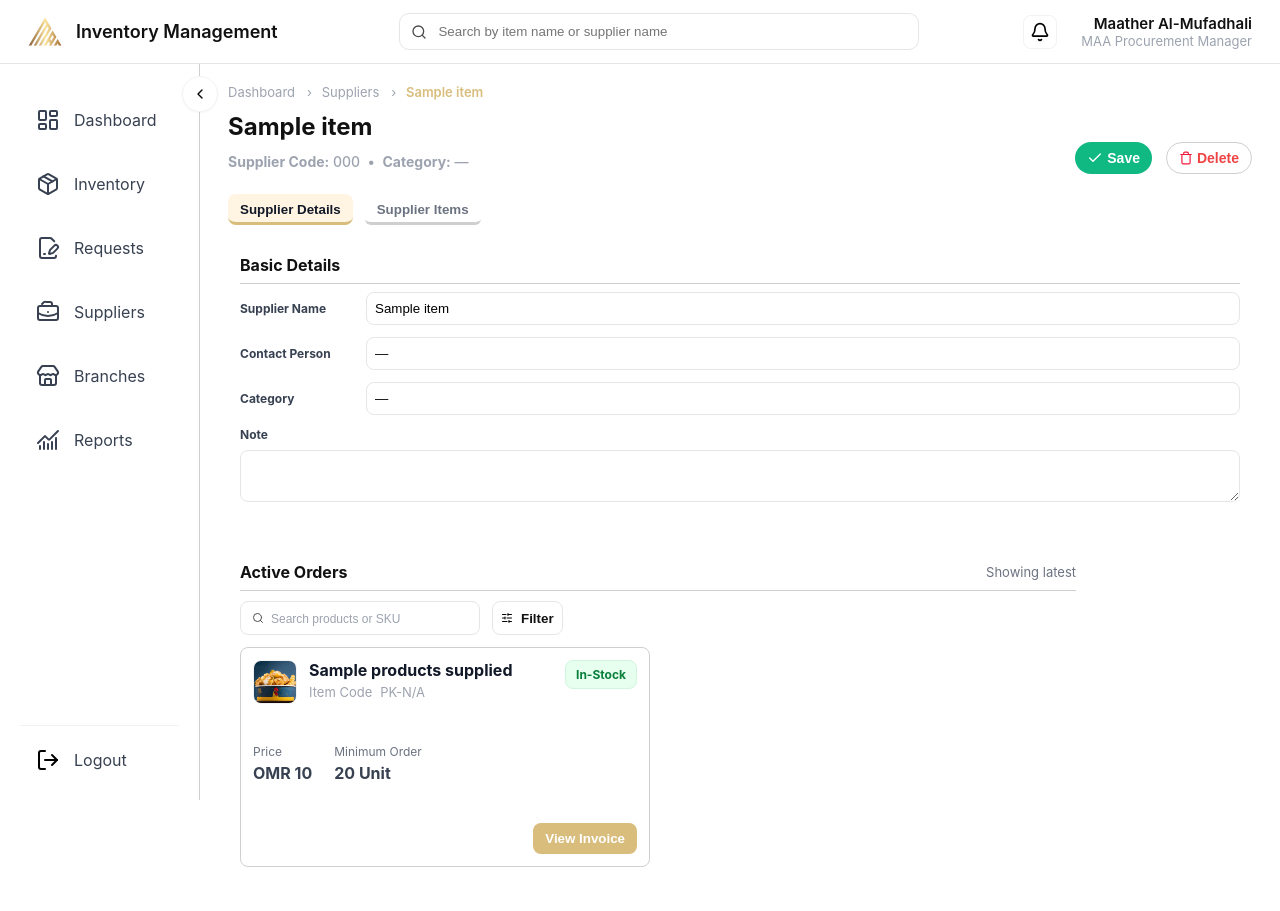
After one commit to ysabellelenon/maa-inventory, a Django app: template maainventory/templates/maainventory/edit_supplier.html in a window 1280 px wide. The commit adds this page. Run offline with Django 5.2, Linux system fonts and the light colour scheme; the template is opened without the code that fills it: most values are stand-ins (such as "Sample title", 1, 10 or a date in 2020).

Commit message:
Create edit supplier page

```diff
--- a/config/urls.py
+++ b/config/urls.py
@@ -24,5 +24,6 @@ urlpatterns = [
     path("inventory/edit/<str:code>/", views.edit_item, name="edit_item"),
     path("requests/", views.requests, name="requests"),
     path("suppliers/", views.suppliers, name="suppliers"),
+    path("suppliers/edit/<str:code>/", views.edit_supplier, name="edit_supplier"),
     path('admin/', admin.site.urls),
 ]
--- /dev/null
+++ b/maainventory/templates/maainventory/edit_supplier.html
@@ -0,0 +1,230 @@
+{% extends "maainventory/base.html" %}
+{% load static %}
+
+{% block extra_css %}
+<link rel="stylesheet" href="{% static 'css/inventory.css' %}">
+{% endblock %}
+
+{% block content %}
+  <div class="page-header inventory-header">
+    <div style="display:flex;flex-direction:column;">
+      <nav class="breadcrumbs" aria-label="Breadcrumb">
+        <a href="{% url 'dashboard' %}">Dashboard</a><span class="sep" aria-hidden="true">&rsaquo;</span>
+        <a href="{% url 'suppliers' %}">Suppliers</a><span class="sep" aria-hidden="true">&rsaquo;</span>
+        <span class="active" aria-current="page">{{ item.name }}</span>
+      </nav>
+      <h2 style="margin-top:6px;">{{ item.name }}</h2>
+      <h3 class="item-submeta"><strong>Supplier Code:</strong> {{ item.code }} &nbsp;•&nbsp; <strong>Category:</strong> {{ item.category|default:"—" }}</h3>
+      <div class="tabs-container" style="margin-top:6px;">
+        <div class="tabs" role="tablist" aria-label="Supplier tabs">
+          <button class="tab-btn active" data-key="details" role="tab" aria-selected="true">
+            <span>Supplier Details</span>
+          </button>
+          <button class="tab-btn" data-key="items" role="tab" aria-selected="false">
+            <span>Supplier Items</span>
+          </button>
+        </div>
+      </div>
+      <script>
+        // wait for DOM so panels (which are below) exist
+        document.addEventListener('DOMContentLoaded', function () {
+          var tabs = document.querySelectorAll('.tabs .tab-btn');
+          var panels = document.querySelectorAll('.tab-panel');
+          if (!tabs.length || !panels.length) return;
+          function activate(key) {
+            tabs.forEach(function (t) {
+              var k = t.getAttribute('data-key');
+              var active = k === key;
+              t.classList.toggle('active', active);
+              t.setAttribute('aria-selected', active ? 'true' : 'false');
+            });
+            panels.forEach(function (p) {
+              var k = p.getAttribute('data-key');
+              var active = k === key;
+              p.classList.toggle('active', active);
+              p.style.display = active ? '' : 'none';
+            });
+          }
+          tabs.forEach(function (t) {
+            t.addEventListener('click', function (e) {
+              e.preventDefault();
+              var key = t.getAttribute('data-key');
+              activate(key);
+            });
+          });
+          // initialize to details
+          activate('details');
+        });
+      </script>
+    </div>
+    <div style="display:flex;align-items:center;gap:6px;">
+      <button class="btn-save-inline" aria-label="Save">
+        <img src="{% static 'icons/check.svg' %}" alt="" />
+        <span>Save</span>
+      </button>
+      <button class="btn-delete-inline" aria-label="Delete" style="margin-left:8px;">
+        <img src="{% static 'icons/trash.svg' %}" alt="" />
+        <span>Delete</span>
+      </button>
+    </div>
+  </div>
+
+  <div class="inventory-container">
+    <div style="display:flex;gap:20px;align-items:flex-start;flex-wrap:wrap;">
+      <div style="flex:1;">
+
+        <div class="tab-panel active" data-key="details">
+          <div style="background:var(--card-bg);padding:12px;border-radius:8px;margin-bottom:12px;">
+            <div style="font-weight:700;margin-bottom:8px;border-bottom:1px solid var(--border);padding-bottom:8px;">Basic Details</div>
+            <div style="display:flex;flex-direction:column;gap:12px;">
+              <div class="horizontal-field" style="gap:6px;">
+                <label class="field-label" style="margin-bottom:0;">Supplier Name</label>
+                <input class="panel-input" type="text" value="{{ item.name }}" />
+              </div>
+              <div class="horizontal-field" style="gap:6px;">
+                <label class="field-label" style="margin-bottom:0;">Contact Person</label>
+                <input class="panel-input" type="text" value="{{ item.contact_person|default:'—' }}" />
+              </div>
+              <div class="horizontal-field" style="gap:6px;">
+                <label class="field-label" style="margin-bottom:0;">Category</label>
+                <input class="panel-input" type="text" value="{{ item.category|default:'—' }}" />
+              </div>
+            </div>
+            <div style="margin-top:12px;">
+              <label class="field-label">Note</label>
+              <textarea class="panel-textarea" aria-label="Supplier note">{{ item.notes|default:"" }}</textarea>
+            </div>
+          </div>
+        </div>
+
+        <div class="tab-panel" data-key="items" style="display:none;">
+          <div style="background:var(--card-bg);padding:12px;border-radius:8px;margin-bottom:12px;">
+            <div style="font-weight:700;margin-bottom:8px;">Products Supplied</div>
+            <div class="supplier-table-wrap" style="overflow:auto;">
+              <table class="supplier-table" style="width:100%;border-collapse:collapse;">
+                <thead>
+                  <tr>
+                    <th style="text-align:left;padding:8px 10px;color:#6b7280;font-size:13px;">Product</th>
+                    <th style="text-align:left;padding:8px 10px;color:#6b7280;font-size:13px;">Price per Unit (OMR)</th>
+                    <th style="text-align:left;padding:8px 10px;color:#6b7280;font-size:13px;">Last Purchase Date</th>
+                    <th style="text-align:left;padding:8px 10px;color:#6b7280;font-size:13px;">Status</th>
+                  </tr>
+                </thead>
+                <tbody>
+                  {% for p in item.products_supplied %}
+                  <tr>
+                    <td style="padding:8px 10px;color:#374151;">{{ p.item_name }}</td>
+                    <td style="padding:8px 10px;color:#374151;">{{ p.price_per_unit }}</td>
+                    <td style="padding:8px 10px;color:#374151;">{{ item.last_ordered_date }}</td>
+                    <td style="padding:8px 10px;"><span class="status-pill status-good">Active</span></td>
+                  </tr>
+                  {% empty %}
+                  <tr><td colspan="4" style="padding:8px 10px;color:#6b7280;">No products found for this supplier.</td></tr>
+                  {% endfor %}
+                </tbody>
+              </table>
+            </div>
+          </div>
+        </div>
+      </div>
+
+      <aside style="flex:0 0 860px;min-width:0;max-width:860px;">
+          <div class="active-orders-panel" style="background:var(--card-bg);padding:12px;border-radius:8px;margin-bottom:12px;">
+          <div style="display:flex;justify-content:space-between;align-items:center;">
+            <div style="font-weight:700;margin:0;margin-bottom:0;font-size:16px;">Active Orders</div>
+            <div style="color:#6b7280;font-size:13px;">Showing latest</div>
+          </div>
+          <div style="width:100%;border-bottom:1px solid var(--border);margin-top:8px;"></div>
+
+          <div class="table-actions" style="padding-top:10px;">
+            <div class="table-actions-left">
+              <div class="table-search">
+                <img src="{% static 'icons/search.svg' %}" class="table-search-icon" alt="Search" />
+                <input class="table-search-input" placeholder="Search products or SKU" aria-label="Search products" />
+              </div>
+              <button class="btn-filter">
+                <img src="{% static 'icons/filter.svg' %}" alt="" />
+                <span>Filter</span>
+              </button>
+            </div>
+          </div>
+
+          <div class="active-orders-grid" style="margin-top:12px;">
+            {% for p in item.products_supplied %}
+            <div class="order-card">
+              <div class="card-body" style="flex:1;">
+                <div class="card-top" style="display:flex;gap:12px;align-items:flex-start;">
+                  <img src="{% static 'images/sample-item.jpg' %}" alt="" class="product-thumb" />
+                  <div class="card-info" style="flex:1;min-width:0;">
+                    <div style="display:flex;justify-content:space-between;align-items:flex-start;gap:8px;">
+                      <div style="min-width:0;">
+                        <div style="font-weight:700;color:#111827;white-space:nowrap;overflow:hidden;text-overflow:ellipsis;">{{ p.item_name }}</div>
+                        <div style="display:flex;gap:8px;align-items:center;margin-top:4px;">
+                          <div style="color:#9ca3af;font-weight:400;font-size:13px;">Item Code</div>
+                          <div style="color:#9ca3af;font-weight:400;font-size:13px;">PK-{{ p.sku|default:'N/A' }}</div>
+                        </div>
+                      </div>
+                      <div style="text-align:right;flex:0 0 auto;margin-left:8px;">
+                        <div><span class="status-pill status-good">In-Stock</span></div>
+                      </div>
+                    </div>
+                  </div>
+                </div>
+
+                <div style="display:flex;gap:22px;align-items:flex-start;margin-top:10px;">
+                  <div style="min-width:0;">
+                    <div style="font-size:12px;color:#6b7280;margin-bottom:4px;">Price</div>
+                    <div style="color:#374151;font-weight:700;"><span class="price-value">{{ p.price_per_unit }}</span></div>
+                  </div>
+                  <div style="min-width:0;">
+                    <div style="font-size:12px;color:#6b7280;margin-bottom:4px;">Minimum Order</div>
+                    <div style="color:#374151;"><strong>20 Unit</strong></div>
+                  </div>
+                </div>
+
+                <div style="margin-top:10px;display:flex;justify-content:flex-end;">
+                  <button class="btn-purchase">View Invoice</button>
+                </div>
+              </div>
+            </div>
+            {% empty %}
+            <div style="color:#6b7280;">No active orders for this supplier.</div>
+            {% endfor %}
+          </div>
+        </div>
+      </aside>
+    </div>
+  </div>
+
+  <script>
+    // Defensive fix: ensure each .order-card has a single .product-thumb inside .card-body
+    document.addEventListener('DOMContentLoaded', function () {
+      document.querySelectorAll('.order-card').forEach(function (card) {
+        var body = card.querySelector('.card-body');
+        if (!body) return;
+        var imgs = Array.from(card.querySelectorAll('.product-thumb'));
+        if (!imgs.length) return;
+        // ensure the first image is inside the card body
+        var first = imgs[0];
+        if (!body.contains(first)) {
+          body.insertBefore(first, body.firstChild);
+        }
+        // remove any additional duplicate images
+        imgs.slice(1).forEach(function (i) { if (i && i.parentNode) i.parentNode.removeChild(i); });
+      });
+      // Normalize price strings to "OMR <value>"
+      document.querySelectorAll('.price-value').forEach(function (el) {
+        var txt = (el.textContent || '').trim();
+        if (!txt) return;
+        if (/OMR/i.test(txt)) {
+          // move OMR to front
+          var rest = txt.replace(/OMR/i, '').trim();
+          el.textContent = 'OMR ' + rest;
+        } else {
+          el.textContent = 'OMR ' + txt;
+        }
+      });
+    });
+  </script>
+
+{% endblock %}
--- a/maainventory/templates/maainventory/inventory.html
+++ b/maainventory/templates/maainventory/inventory.html
@@ -49,7 +49,7 @@
                   <img class="expand-icon" src="{% static 'icons/chevron-right.svg' %}" alt="" />
                 </button>
               </td>
-              <td class="col-code">{{ item.code }}</td>
+              <td class="col-code">PK-{{ item.code }}</td>
               <td class="col-name">
                 <img class="item-thumb" src="{% static 'images/sample-item.jpg' %}" alt="" />
                 <div class="item-meta">
--- a/static/css/inventory.css
+++ b/static/css/inventory.css
@@ -28,8 +28,8 @@
 .item-submeta{
   font-size:14px;
   color:#9ca3af;
-  margin-top:6px;
-  margin-bottom:12px;
+  margin-top:4px;
+  margin-bottom:8px;
   font-weight:500;
   display:block;
 }
@@ -44,7 +44,7 @@ h3.item-submeta{ /* explicit selector for subheading semantics */
 
 /* Larger item title on edit page */
 .page-header.inventory-header h2{
-  margin:0 0 12px 0;
+  margin:0 0 6px 0;
   color:#111;
 }
 .header-actions .btn-filter{background:#f3f4f6;border:1px solid #e6e6e6;padding:8px 12px;border-radius:8px;cursor:pointer;}
@@ -436,7 +436,7 @@ h3.item-submeta{ /* explicit selector for subheading semantics */
   background:#10b981;
   border:none;
   color:#ffffff;
-  padding:12px 20px;
+  padding:8px 12px;
   border-radius:999px;
   display:inline-flex;
   align-items:center;
@@ -445,9 +445,35 @@ h3.item-submeta{ /* explicit selector for subheading semantics */
   cursor:pointer;
   box-shadow:none;
 }
-.btn-save-inline img{width:18px;height:18px;display:block;filter:brightness(0) invert(1);}
-.btn-save-inline span{font-size:16px;line-height:1;}
+.btn-save-inline img{width:16px;height:16px;display:block;filter:brightness(0) invert(1);}
+.btn-save-inline span{font-size:14px;line-height:1;}
 .btn-save-inline:active{transform:translateY(1px)}
+
+/* Delete button matching inline save button sizing and rounding */
+.btn-delete-inline{
+  background:#ffffff;
+  border:1px solid var(--border);
+  color:#ef4444;
+  padding:8px 12px;
+  border-radius:999px;
+  display:inline-flex;
+  align-items:center;
+  gap:4px;
+  font-weight:700;
+  cursor:pointer;
+  box-shadow:none;
+}
+.btn-delete-inline img{width:16px;height:16px;display:block;filter:none;}
+.btn-delete-inline span{font-size:14px;line-height:1;}
+.btn-delete-inline:active{transform:translateY(1px)}
+/* make delete icon slightly smaller and red */
+.btn-delete-inline img{
+  width:14px;
+  height:14px;
+  display:block;
+  /* tint black SVG to red (#ef4444) */
+  filter: invert(21%) sepia(92%) saturate(4456%) hue-rotate(341deg) brightness(95%) contrast(101%);
+}
 
 /* Compact styles for location management panel */
 .locations-panel{font-size:13px;}
@@ -549,6 +575,104 @@ h3.item-submeta{ /* explicit selector for subheading semantics */
   font-size:14px;
   line-height:1.4;
 }
+.tabs-container{margin-top:6px;}
+.tabs{display:flex;gap:12px;align-items:center;padding:6px 0;}
+.tab-btn{background:transparent;border:none;padding:8px 12px;padding-bottom:5px;border-radius:6px;cursor:pointer;font-weight:700;display:inline-flex;align-items:center;gap:8px;color:#6b7280;border-bottom:3px solid #cfcfcf;}
+.tab-btn.active{
+  color:#111827;
+  border-bottom:3px solid #D9BD7D;
+  padding-bottom:5px;
+  background: rgba(255,216,142,0.26); /* match dashboard most-requested row background */
+  border-radius:8px;
+}
+.tab-panel{display:none;}
+.tab-panel.active{display:block;}
+.horizontal-field{display:flex;align-items:center;gap:8px;}
+.horizontal-field .field-label{min-width:120px;margin-bottom:0;}
+.horizontal-field .panel-input{flex:1;}
+.active-orders-grid{
+  display:grid;
+  grid-template-columns:repeat(2,minmax(0,1fr)); /* exactly two cards per row */
+  gap:16px;
+  margin-top:12px;
+}
+@media (max-width:900px){
+  .active-orders-grid{
+    grid-template-columns:1fr; /* stack on small screens */
+  }
+}
+.order-card{
+  display:flex;
+  gap:12px;
+  align-items:flex-start;
+  padding:12px;
+  border-radius:8px;
+  border:1px solid var(--border);
+  background:#fff;
+}
+.order-card .product-thumb{width:44px;height:44px;border-radius:8px;flex:0 0 44px;object-fit:cover;}
+
+/* Fix card layout: set fixed height and ensure content stacks with button at bottom */
+.order-card{
+  height:220px;
+  display:flex;
+  box-sizing:border-box;
+  overflow:hidden;
+  align-items:stretch;
+}
+.order-card .card-body{
+  display:flex;
+  flex-direction:column;
+  flex:1;
+  justify-content:space-between;
+}
+.btn-purchase{
+  background:#D9BD7D;
+  color:#ffffff;
+  border:none;
+  padding:8px 12px;
+  border-radius:8px;
+  cursor:pointer;
+  font-weight:700;
+}
+.btn-purchase:hover{opacity:0.95;}
+.active-orders-panel .table-actions{display:flex;justify-content:flex-start;padding:12px 0 0 0;margin-bottom:0;align-items:center;gap:12px;}
+.active-orders-panel .table-actions .table-search{display:inline-block;}
+.active-orders-panel .table-search-input{width:240px;box-sizing:border-box;padding:0 8px 0 30px;height:34px;border-radius:8px;border:1px solid #e6e6e6;background:#fff;font-size:13px;}
+.active-orders-panel .table-search-icon{position:absolute;left:10px;top:50%;transform:translateY(-50%);width:14px;height:14px;opacity:0.7;}
+.active-orders-panel .btn-filter{background:#ffffff;border:1px solid #e6e6e6;padding:6px 10px;border-radius:8px;cursor:pointer;display:inline-flex;align-items:center;gap:8px;font-weight:600;color:var(--text);}
+.active-orders-panel .btn-filter img{width:16px;height:16px;display:inline-block;}
+
+/* Make search input match filter button height and use smaller placeholder/icon */
+.active-orders-panel .table-search-input{
+  height:34px;
+  padding:0 8px 0 30px; /* slightly increased gap between icon and text */
+  font-size:13px;
+}
+.active-orders-panel .table-search-input::placeholder{
+  font-size:12px;
+  color:#9ca3af;
+}
+.active-orders-panel .table-search-icon{
+  width:12px;
+  height:12px;
+  left:12px;
+  top:50%;
+  transform:translateY(-50%);
+  opacity:0.7;
+}
+.active-orders-panel .btn-filter{
+  height:34px;
+  padding:0 8px;
+  align-items:center;
+}
+.active-orders-panel .btn-filter img{width:12px;height:12px;}
+
+/* Alignment fixes: ensure search and filter are vertically aligned */
+.active-orders-panel .table-actions-left{display:flex;align-items:center;gap:12px;}
+.active-orders-panel .table-search{position:relative;display:inline-block;vertical-align:middle;}
+.active-orders-panel .table-search-input{box-sizing:border-box;vertical-align:middle;}
+.active-orders-panel .btn-filter{vertical-align:middle;display:inline-flex;align-items:center;justify-content:center;}
 .panel-actions{display:flex;gap:12px;margin-top:12px;}
 .btn-cancel{background:transparent;border:1px solid #e6e6e6;padding:8px 12px;border-radius:8px;cursor:pointer;}
 .btn-save.primary{background:#D9BD7D;border:1px solid #D9BD7D;color:#fff;padding:8px 12px;border-radius:8px;cursor:pointer;}
@@ -658,7 +782,7 @@ h3.item-submeta{ /* explicit selector for subheading semantics */
 /* Constrain aside to its intended width but allow it to shrink on small viewports */
 .inventory-container aside {
   flex-shrink: 1;
-  flex-basis: 360px;
+  flex-basis: 860px;
   max-width: 100%;
 }
 
```
Also changed, not shown: docs/design-tokens.md (+1 -1 lines), maainventory/templates/maainventory/suppliers.html (+23 -0 lines), maainventory/views.py (+33 -10 lines), static/css/suppliers.css (+9 -0 lines), static/icons/trash.svg (added).
